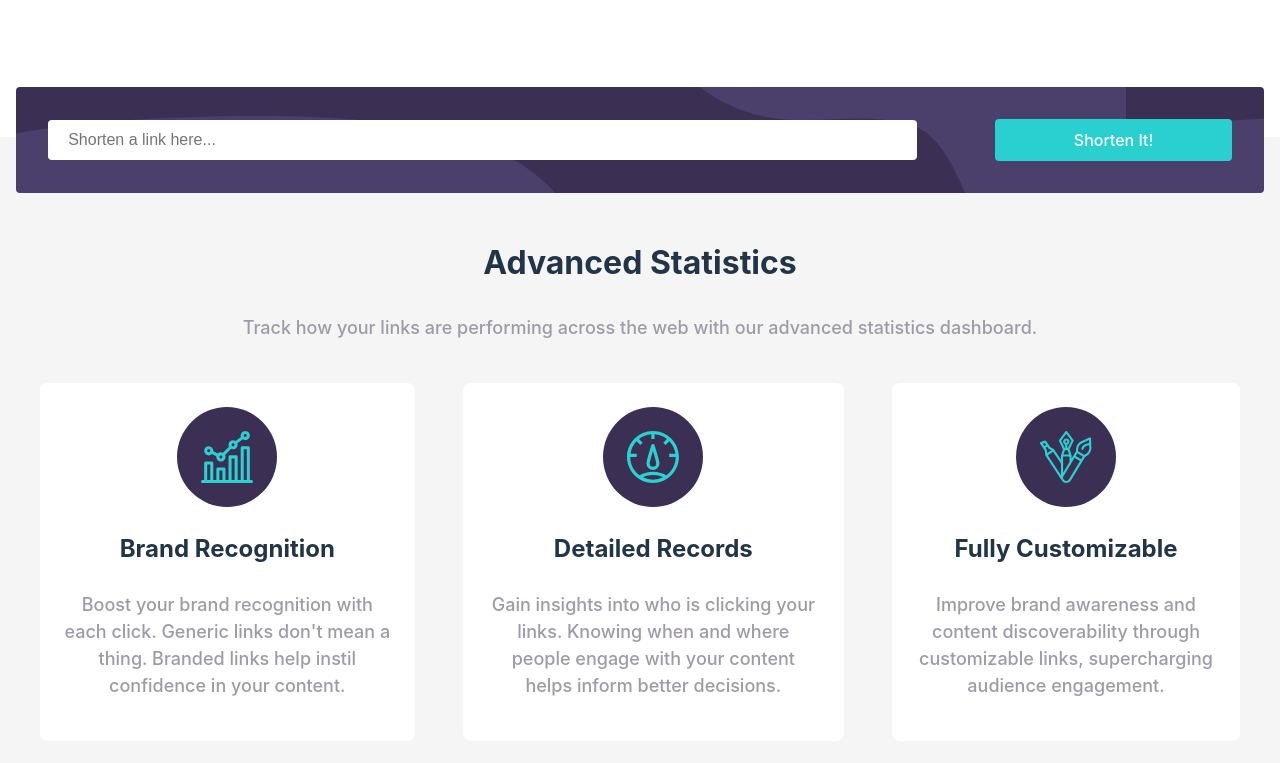
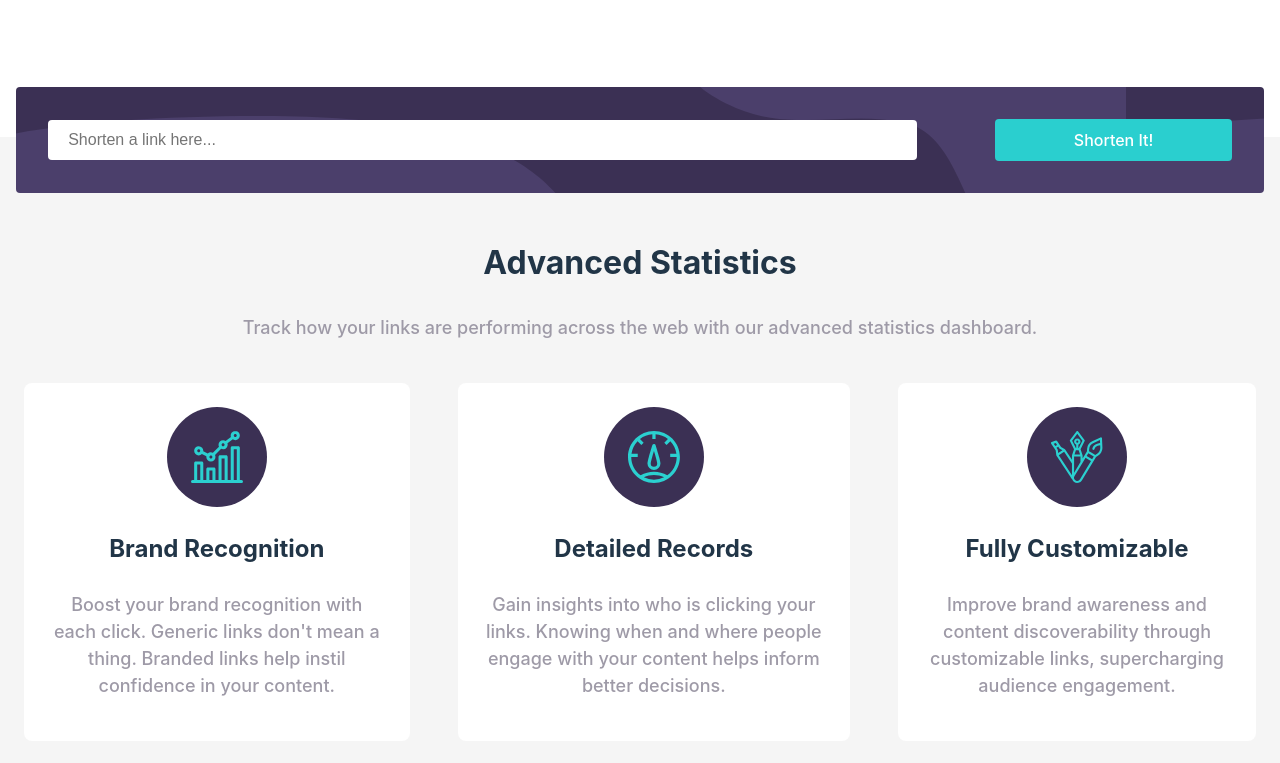
Before and after one commit to npkorintus/url-shortener_v2, a React (Vite) app: page / in a window 1280 px wide. Shown: the part 560-1323 px from the top of the page. Built offline with nearby package versions, Linux system fonts and the light colour scheme.

Commit message:
adjust padding in MainContent component

```diff
--- a/src/components/MainContent/MainContent.css
+++ b/src/components/MainContent/MainContent.css
@@ -1,5 +1,6 @@
 .main-content {
   background: whitesmoke;
+  padding: 2rem 0 0 0;
 }
 
 .url-card {
```
